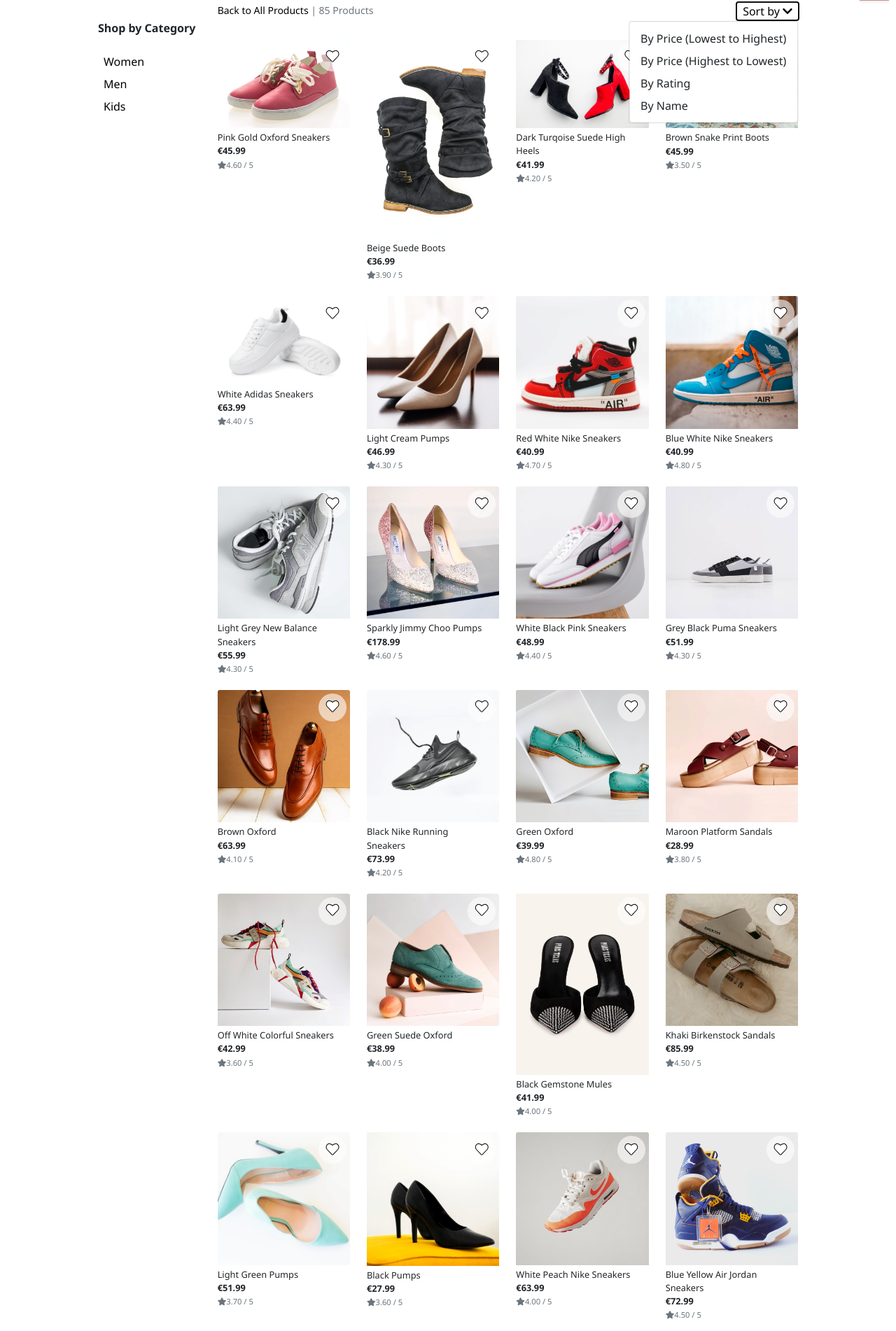
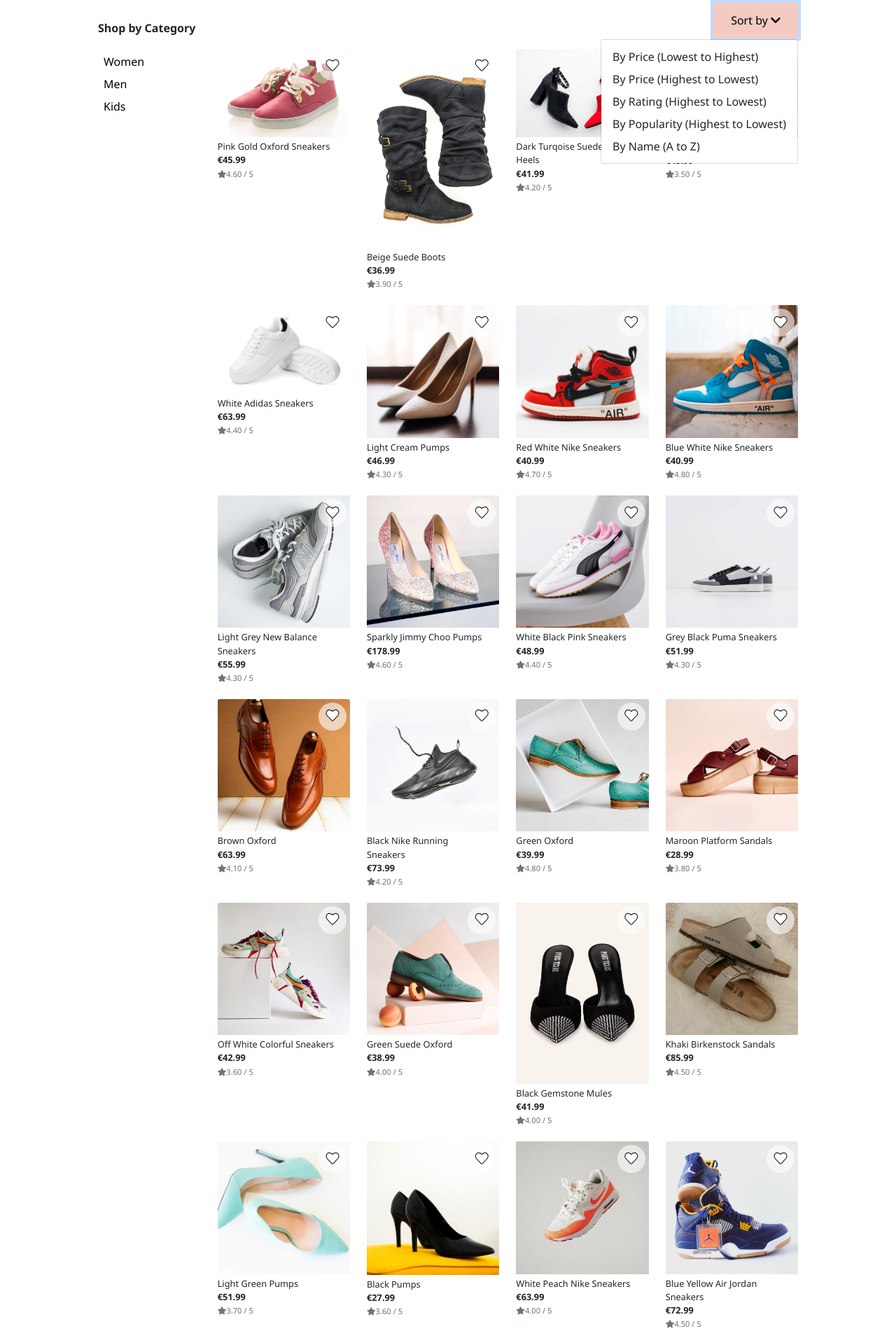
Before and after one commit to irebernardidev/Footwear-Fusion, a Django app: page /products/ in a window 1280 px wide, after a click on "Sort by". Shown: the part 559-2461 px from the top of the page at 70% size. Run offline with Django 3.2, Linux system fonts and the light colour scheme; data comes from the database, SQL or seed files in the repository; some libraries are stand-ins or nearby versions.

Commit message:
Eliminate functionality to load additional products, purge redundant variables, incorporate a navigation dropdown, and introduce a 'sort by popularity' feature to the products template.

```diff
--- a/products/templates/products/products.html
+++ b/products/templates/products/products.html
@@ -59,7 +59,7 @@
                                          {% if subcat.name == 'sale' %}text-uppercase{% else %}text-capitalize{% endif%}
                                          {% if subcat.name == 'sale' or subcat.name == 'accessories' or subcat.name == 'new_arrivals' %}mt-3{% endif %}"
                                          href="{% url 'products' %}?category={{var_category}}&subcategory={{subcat}}">
-                                         {{ subcat }}
+                                         {{ subcat.friendly_name }}
                                      </a>
                                  </li>
                              {% endif %}
@@ -72,7 +72,7 @@
                             {% for cat in all_categories %}
                             <li class="nav-item">
                                 <a class="nav-link text-capitalize pb-0"
-                                href="{% url 'products' %}?category={{ cat }}&subcategory={{ var_subcategory }}">{{ cat }}</a>
+                                href="{% url 'products' %}?category={{ cat }}&subcategory={{ var_subcategory }}">{{ cat.friendly_name }}</a>
                             </li>
                             {% endfor %}
                         </ul>
@@ -83,7 +83,7 @@
                             {% for cat in all_categories %}
                             <li class="nav-item">
                                 <a class="nav-link text-capitalize pb-0"
-                                href="{% url 'products' %}?category={{ cat }}">{{ cat }}</a>
+                                href="{% url 'products' %}?category={{ cat }}">{{ cat.friendly_name }}</a>
                             </li>
                             {% endfor %}
                         </ul>
@@ -92,17 +92,32 @@
                 <div class="col-12 col-lg-10">
                     <div class="mt-sm-3 mt-lg-4">
                         <div class="mb-3 d-flex flex-row">
-                            <div class="flex-grow-1">
-                                <p class="text-muted text-md-start small">
-                                    {% if search_term or current_categories or current_sorting != 'None_None' %}
-                                    <span><a href="{% url 'products' %}">Back to All Products</a> | </span>
+                            <!-- Category navigation for mobile and tablets -->
+                            <div class="me-auto">
+                                <div class="btn-group d-lg-none">
+                                    <button class="text-black btn btn-beige text-start" type="button" data-bs-toggle="dropdown" aria-expanded="false">
+                                        Choose Category <i class="fas fa-chevron-down"></i>
+                                    </button>
+                                    <ul class="dropdown-menu">
+                                    <!-- If user chooses Women/ Men/ Kids, display the subcategories in the subcategories -->
+                                    {% if var_category == "women" or var_category == "men" or var_category == "kids" %}
+                                        {% for subcat in all_subcategories %}
+                                            {% if subcat.name in subcategories_exist %}
+                                                <li><a class="dropdown-item" href="{% url 'products' %}?category={{var_category}}&subcategory={{subcat}}">{{ subcat.friendly_name }}</a></li>
+                                            {% endif%}
+                                        {% endfor %}
+                                    <!-- If user chooses All Products, display the categories instead -->
+                                    {% else %}
+                                        {% for cat in all_categories %}
+                                            <li><a class="dropdown-item" href="{% url 'products' %}?category={{ cat }}">{{ cat.friendly_name }}</a></li>
+                                        {% endfor %}
                                     {% endif %}
-                                    {{ products|length }} Products{% if search_term %} found for <strong>"{{ search_term }}"</strong>{% endif %}
-                                </p>
+                                </ul>
+                            </div>
                             </div>
                             <!-- Sorting -->
-                            <div>
-                                <a class="nav-link text-black py-0" href="#" id="sortDropdown" role="button" data-bs-toggle="dropdown" aria-expanded="false">
+                            <div class="d-flex align-items-center">
+                                <a class="text-black btn btn-beige text-end" href="#" id="sortDropdown" role="button" data-bs-toggle="dropdown" aria-expanded="false">
                                     Sort by
                                     <i class="fas fa-chevron-down"></i>
                                 </a>
@@ -110,28 +125,38 @@
                                     {% if var_category and var_subcategory %}
                                         <li><a class="dropdown-item" href="{% url 'products' %}?category={{ var_category }}&subcategory={{ var_subcategory }}&sort=price&direction=asc">By Price (Lowest to Highest)</a></li>
                                         <li><a class="dropdown-item" href="{% url 'products' %}?category={{ var_category }}&subcategory={{ var_subcategory }}&sort=price&direction=desc">By Price (Highest to Lowest)</a></li>
-                                        <li><a class="dropdown-item" href="{% url 'products' %}?category={{ var_category }}&subcategory={{ var_subcategory }}&sort=rating&direction=desc">By Rating</a></li>
-                                        <li><a class="dropdown-item" href="{% url 'products' %}?category={{ var_category }}&subcategory={{ var_subcategory }}&sort=name&direction=asc">By Name</a></li>
+                                        <li><a class="dropdown-item" href="{% url 'products' %}?category={{ var_category }}&subcategory={{ var_subcategory }}&sort=rating&direction=desc">By Rating (Highest to Lowest)</a></li>
+                                        <li><a class="dropdown-item" href="{% url 'products' %}?category={{ var_category }}&subcategory={{ var_subcategory }}&sort=total_purchased&direction=desc">By Popularity (Highest to Lowest)</a></li>
+                                        <li><a class="dropdown-item" href="{% url 'products' %}?category={{ var_category }}&subcategory={{ var_subcategory }}&sort=name&direction=asc">By Name (A to Z)</a></li>
                                     {% elif var_category and var_subcategory == None %}
                                         <li><a class="dropdown-item" href="{% url 'products' %}?category={{ var_category }}&sort=price&direction=asc">By Price (Lowest to Highest)</a></li>
                                         <li><a class="dropdown-item" href="{% url 'products' %}?category={{ var_category }}&sort=price&direction=desc">By Price (Highest to Lowest)</a></li>
-                                        <li><a class="dropdown-item" href="{% url 'products' %}?category={{ var_category }}&sort=rating&direction=desc">By Rating</a></li>
-                                        <li><a class="dropdown-item" href="{% url 'products' %}?category={{ var_category }}&sort=name&direction=asc">By Name</a></li>
+                                        <li><a class="dropdown-item" href="{% url 'products' %}?category={{ var_category }}&sort=rating&direction=desc">By Rating (Highest to Lowest)</a></li>
+                                        <li><a class="dropdown-item" href="{% url 'products' %}?category={{ var_category }}&sort=total_purchased&direction=desc">By Popularity (Highest to Lowest)</a></li>
+                                        <li><a class="dropdown-item" href="{% url 'products' %}?category={{ var_category }}&sort=name&direction=asc">By Name (A to Z)</a></li>
                                     {% elif var_category == None and var_subcategory %}
                                         <li><a class="dropdown-item" href="{% url 'products' %}?subcategory={{ var_subcategory }}&sort=price&direction=asc">By Price (Lowest to Highest)</a></li>
                                         <li><a class="dropdown-item" href="{% url 'products' %}?subcategory={{ var_subcategory }}&sort=price&direction=desc">By Price (Highest to Lowest)</a></li>
-                                        <li><a class="dropdown-item" href="{% url 'products' %}?subcategory={{ var_subcategory }}&sort=rating&direction=desc">By Rating</a></li>
-                                        <li><a class="dropdown-item" href="{% url 'products' %}?subcategory={{ var_subcategory }}&sort=name&direction=asc">By Name</a></li>
+                                        <li><a class="dropdown-item" href="{% url 'products' %}?subcategory={{ var_subcategory }}&sort=rating&direction=desc">By Rating (Highest to Lowest)</a></li>
+                                        <li><a class="dropdown-item" href="{% url 'products' %}?subcategory={{ var_subcategory }}&sort=total_purchased&direction=desc">By Popularity (Highest to Lowest)</a></li>
+                                        <li><a class="dropdown-item" href="{% url 'products' %}?subcategory={{ var_subcategory }}&sort=name&direction=asc">By Name (A to Z)</a></li>
                                     {% else %}
                                         <li><a class="dropdown-item" href="{% url 'products' %}?sort=price&direction=asc">By Price (Lowest to Highest)</a></li>
                                         <li><a class="dropdown-item" href="{% url 'products' %}?sort=price&direction=desc">By Price (Highest to Lowest)</a></li>
-                                        <li><a class="dropdown-item" href="{% url 'products' %}?sort=rating&direction=desc">By Rating</a></li>
-                                        <li><a class="dropdown-item" href="{% url 'products' %}?sort=name&direction=asc">By Name</a></li>
+                                        <li><a class="dropdown-item" href="{% url 'products' %}?sort=rating&direction=desc">By Rating (Highest to Lowest)</a></li>
+                                        <li><a class="dropdown-item" href="{% url 'products' %}?sort=total_purchased&direction=desc">By Popularity (Highest to Lowest)</a></li>
+                                        <li><a class="dropdown-item" href="{% url 'products' %}?sort=name&direction=asc">By Name (A to Z)</a></li>
                                     {% endif %}
                                 </ul>
                             </div>
 
                         </div>
+                        <p class="text-muted text-md-start small">
+                            {% if search_term  %}
+                                <span><a href="{% url 'products' %}">Back to All Products</a> | </span>
+                                {{ products|length }} Products{% if search_term %} found for <strong>"{{ search_term }}"</strong>{% endif %}
+                            {% endif %}
+                        </p>
                     </div>
 
                     <div class="row mt-md-2" id="product-wrapper">
@@ -215,20 +240,7 @@
                 </div>
             </div>
         </div>
-         <!-- Load More Button -->
-         {% if var_category == None and var_subcategory == None %}
-         <div class="d-flex justify-content-center align-items-center">
-            <button id="load-more-button" class="btn btn-beige text-uppercase my-5 fw-bold">Load More Products</button>
-        </div>
-         {% endif %}
-         {{total_obj|json_script:"json-total"}}
 
-        <!-- Back to top button -->
-        <a class="text-center" id="back-to-top" href="#">
-            <div class="h-100 shadow-sm rounded-0 d-flex justify-content-center align-items-center">
-                <i class="fas fa-arrow-up"></i>
-            </div>
-        </a>
     </section>
 
 {% endblock %}
@@ -237,70 +249,6 @@
     {{ block.super }}
    <script>
 
-        // Load More Products, adapted from https://www.youtube.com/watch?v=t8luXilRnlE
-        const total = JSON.parse(document.getElementById('json-total').textContent);
-        function loadMoreProducts() {
-            let _current_item = $('.card').length
-            const content_container = document.getElementById("product-wrapper");
-            $.ajax({
-                url: '{% url "load_more" %}',
-                type: 'GET',
-                data: {
-                    'loaded_item': _current_item,
-                },
-                beforeSend: function () {
-                    $('#load-more-button').html('<i class="fas fa-spinner"></i>');
-                },
-                success: function (response) {
-                    console.log(response)
-                    const data = response.products
-                    $('#load-more-spinner').addClass('d-none');
-                    data.map(product => {
-                        content_container.innerHTML +=
-                        `<div class="col-6 col-md-4 col-lg-3">\
-                            <div class="card mx-auto">\
-                                <div>\
-                                    <a href="/products/${product.id}">\
-                                        <img class="card-img-top img-fluid" src="/media/${product.image}" alt="${product.name}">\
-                                    </a>\
-                                    <div class="circle-overlay position-abs">\
-                                        <a href="/favorites/add_to_favorites/${product.id}" role="button" class="btn-fav" aria-label="add to favorites">\
-                                            {% if product in favorites.products.all %}\
-                                                <i class="fas fa-heart fa-inverse text-danger"></i>\
-                                            {% else %}\
-                                                <i class="fas fa-heart fa-inverse"></i>\
-                                            {% endif %}\
-                                        </a>\
-                                    </div>\
-                                </div>\
-                                <div class="card-body pt-1 ps-0 pb-0">\
-                                    <p class="card-text mb-0">${product.name}</p>\
-                                </div>\
-                                <div class="card-footer bg-white ps-0 pt-0 border-0 text-left">\
-                                    <div class="row">\
-                                        <div class="col">\
-                                            <p class="mb-0 text-start fw-bold">€ ${product.price}</p>\
-                                            <small class="text-muted"><i class="fas fa-star mr-1"></i> ${product.rating} / 5</small>\
-                                        </div>\
-                                    </div>\
-                                </div>\
-                            </div>\
-                        </div>`
-                    });
-                    if (_current_item == total) {
-                        $('#load-more-button').addClass('d-none');
-                    } else {
-                        $('#load-more-button').text('Load More Products');
-                    }
-                },
-                error: function (err) {
-                    console.log(err);
-                },
-            });
-        }
-        $('#load-more-button').click(function () {
-            loadMoreProducts();
-        });
         $(document).ready(function() {
             // Back to top button functionality
             $("#back-to-top").click(function(event) {
--- a/products/urls.py
+++ b/products/urls.py
@@ -3,7 +3,6 @@ from . import views
 
 urlpatterns = [
     path('', views.all_products, name='products'),
-    path('load-more/', views.load_more, name='load_more'),
     path('<int:product_id>/', views.product_detail, name='product_detail'),
     path('add/', views.add_product, name='add_product'),
     path('edit/<int:product_id>/', views.edit_product, name='edit_product'),
--- a/products/views.py
+++ b/products/views.py
@@ -4,6 +4,7 @@ from django.http import JsonResponse
 from django.db.models import Q
 from django.contrib.auth.decorators import login_required
 from django.db.models.functions import Lower
+
 from favorites.models import Favorites
 from reviews.models import Review
 from .models import Product, Category, Subcategory
@@ -56,17 +57,14 @@ def all_products(request):
                 var_subcategory = request.GET['subcategory']
                 subcategories = request.GET['subcategory'].split(',')
                 products = products.filter(category__name__in=categories, subcategory__name__in=subcategories)
-                subcategories = Subcategory.objects.filter(name__in=subcategories)
 
             else:
                 products = products.filter(category__name__in=categories)
-            categories = Category.objects.filter(name__in=categories)
 
         if 'subcategory' in request.GET:
             var_subcategory = request.GET['subcategory']
             subcategories = request.GET['subcategory'].split(',')
             products = products.filter(subcategory__name__in=subcategories)
-            subcategories = Subcategory.objects.filter(name__in=subcategories)
 
         if 'q' in request.GET:
             query = request.GET['q']
@@ -74,50 +72,27 @@ def all_products(request):
                 messages.error(request, "You didn't enter any search criteria!")
                 return redirect(reverse('products'))
 
-            # ADD DESCRIPTION TO QUERY ?????
             queries = Q(name__icontains=query)
             products = products.filter(queries)
 
-
-        products = products[0:24]
-
-    current_sorting = f'{sort}_{direction}'
-
-    if request.user.is_authenticated:
-        context = {
-            'products': products,
-            'total_obj': total_obj,
-            'search_term': query,
-            'current_categories': categories,
-            'current_subcategories': subcategories,
-            'all_categories': all_categories,
-            'all_subcategories': all_subcategories,
-            'current_sorting': sort,
-            'var_category': var_category,
-            'var_subcategory': var_subcategory,
-            'favorites': favorites,
-            'subcategories_exist': subcategories_exist,
-        }
-    else:
-        context = {
-            'products': products,
-            'total_obj': total_obj,
-            'search_term': query,
-            'current_categories': categories,
-            'current_subcategories': subcategories,
-            'all_categories': all_categories,
-            'all_subcategories': all_subcategories,
-            'current_sorting': sort,
-            'var_category': var_category,
-            'var_subcategory': var_subcategory,
-            'subcategories_exist': subcategories_exist,
-        }
+    context = {
+        'products': products,
+        'total_obj': total_obj,
+        'search_term': query,
+        'all_categories': all_categories,
+        'all_subcategories': all_subcategories,
+        'current_sorting': sort,
+        'var_category': var_category,
+        'var_subcategory': var_subcategory,
+        'favorites': favorites,
+        'subcategories_exist': subcategories_exist,
+    }
 
     # PRINT VARIABLES, DON'T FORGET TO REMOVE
     # print("var_category: ", var_category)
     # print("var_subcategory: ", var_subcategory)
-    print("current_categories: ", categories)
-    print("current_subcategories: ", subcategories)
+    #print("current_categories: ", categories)
+    #print("current_subcategories: ", subcategories)
     print("all_categories: ", all_categories)
     print("all_subcategories: ", all_subcategories)
     print("subcategories_exist", subcategories_exist)
@@ -126,22 +101,6 @@ def all_products(request):
     # print("favorites", favorites)
 
     return render(request, 'products/products.html', context)
-
-
-def load_more(request):
-    """Load more products"""
-
-    loaded_item = request.GET.get('loaded_item')
-    loaded_item_int = int(loaded_item)
-    limit = 12
-    product_obj = list(Product.objects.values()[loaded_item_int:loaded_item_int+limit])
-    loaded_item_after = loaded_item_int + limit
-    data = {
-        'products': product_obj,
-        'loaded_item_after': loaded_item_after
-    }
-    print(loaded_item_after)
-    return JsonResponse(data=data)
 
 
 def product_detail(request, product_id):
```
